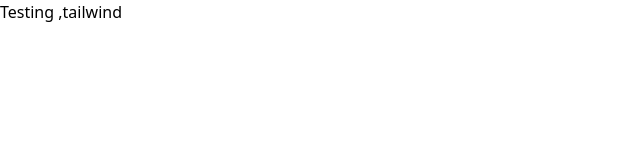
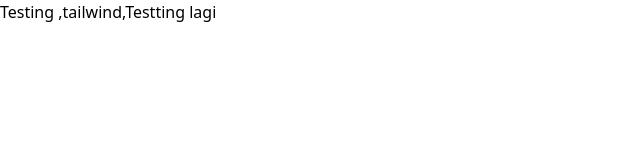
Before and after one commit to ebentarigan/belajartailwind, a website: page public/index.html in a window 1280 px wide. Shown: the whole page, without its empty margins (0-640 px from the left). Drawn offline with nearby package versions, Linux system fonts and the light colour scheme; files that its build step writes are made by us from their sources.

Commit message:
Menambah teks testing lagi

```diff
--- a/public/index.html
+++ b/public/index.html
@@ -10,7 +10,7 @@
     <!-- Header -->
      <header>
         <nav class ="container">
-            <h1>Testing ,tailwind</h1>
+            <h1>Testing ,tailwind,Testting lagi</h1>
         </nav>
      </header>
 </body>
```
